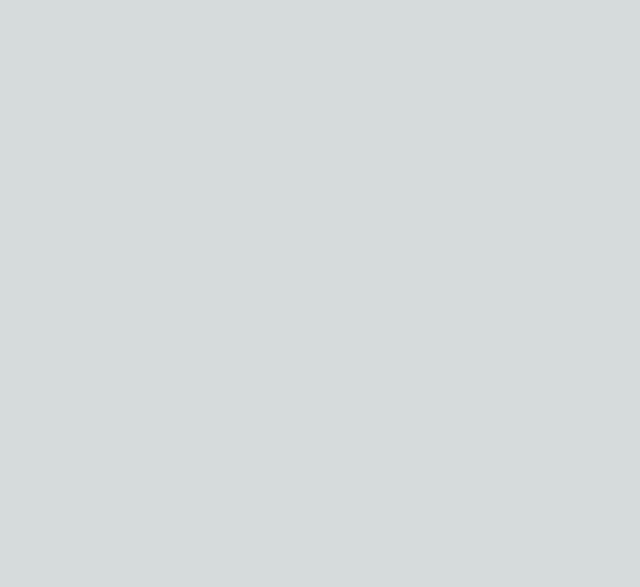
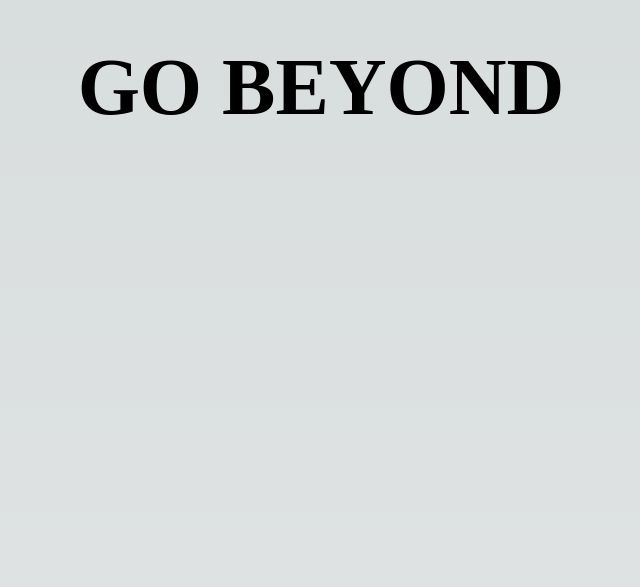
Before and after one commit to jsxgod/card-test, a Next.js app: page / in a window 1280 px wide. Shown: the part 213-800 px from the top of the page, without its empty margins (319-959 px from the left). Built offline with nearby package versions, Linux system fonts and the light colour scheme.

Commit message:
feat: add dummy content

```diff
--- a/src/2_Sections/Hero/Hero.styled.ts
+++ b/src/2_Sections/Hero/Hero.styled.ts
@@ -1 +1,20 @@
 import styled from "styled-components";
+
+export const HeroWrapper = styled.div`
+  width: 100vw;
+  height: 100vh;
+`;
+
+export const HeroContent = styled.div`
+  display: grid;
+  place-content: center;
+
+  height: 75%;
+`;
+
+export const HeroTitle = styled.h1`
+  text-align: center;
+  font-size: 80px;
+  text-transform: uppercase;
+  font-weight: 600;
+`;
--- a/src/2_Sections/Hero/Hero.tsx
+++ b/src/2_Sections/Hero/Hero.tsx
@@ -1,10 +1,19 @@
-import React, { FC } from "react";
+import React, { FC, useState } from "react";
 
 import * as S from "./Hero.styled";
 
 export interface HeroProps {}
 
 const Hero: FC<HeroProps> = ({ ...rest }) => {
-  return <div />;
+  const [isHidden, setIsHidden] = useState(true);
+
+  return (
+    <S.HeroWrapper>
+      <S.HeroContent>
+        <S.HeroTitle>{`go beyond`}</S.HeroTitle>
+        {!isHidden && <S.HeroTitle>{`the horizon`}</S.HeroTitle>}
+      </S.HeroContent>
+    </S.HeroWrapper>
+  );
 };
 export default Hero;
--- a/src/3_Containers/LandingPage/LandingPage.styled.ts
+++ b/src/3_Containers/LandingPage/LandingPage.styled.ts
@@ -1 +1,5 @@
 import styled from "styled-components";
+
+export const LandingPageWrapper = styled.section`
+  height: 500vh;
+`;
--- a/src/3_Containers/LandingPage/LandingPage.tsx
+++ b/src/3_Containers/LandingPage/LandingPage.tsx
@@ -1,10 +1,15 @@
 import React, { FC } from "react";
 
 import * as S from "./LandingPage.styled";
+import Hero from "2_Sections/Hero/Hero";
 
 export interface LandingPageProps {}
 
 const LandingPage: FC<LandingPageProps> = ({ ...rest }) => {
-  return <div />;
+  return (
+    <S.LandingPageWrapper>
+      <Hero />
+    </S.LandingPageWrapper>
+  );
 };
 export default LandingPage;
```
Also changed, not shown: src/2_Sections/Header/Header.styled.ts (added, +25 -0 lines), src/2_Sections/Header/Header.tsx (added, +18 -0 lines).
